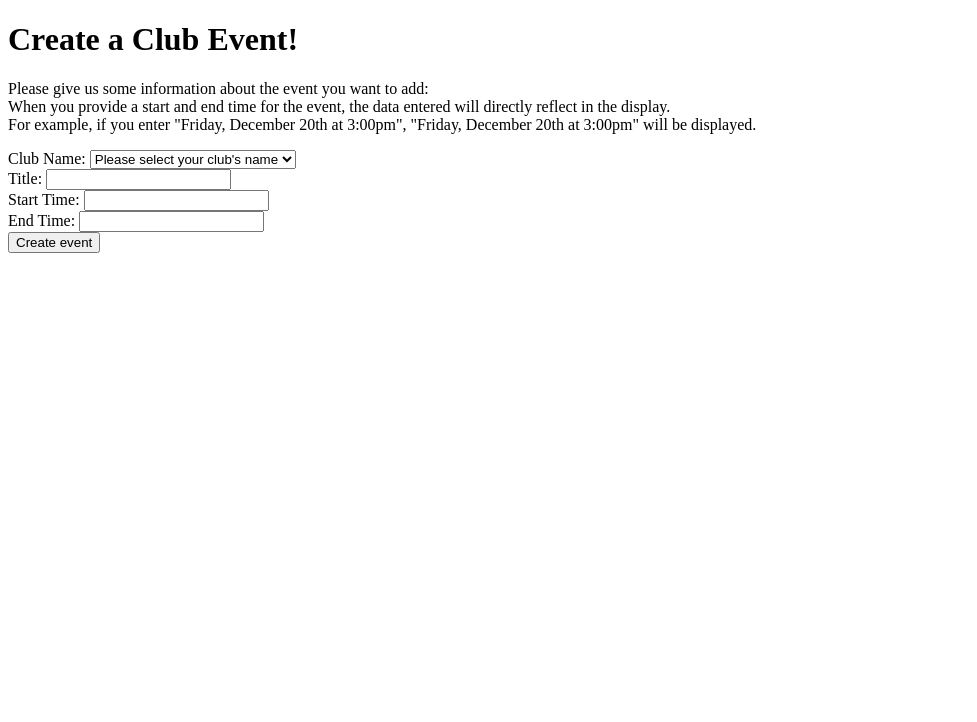
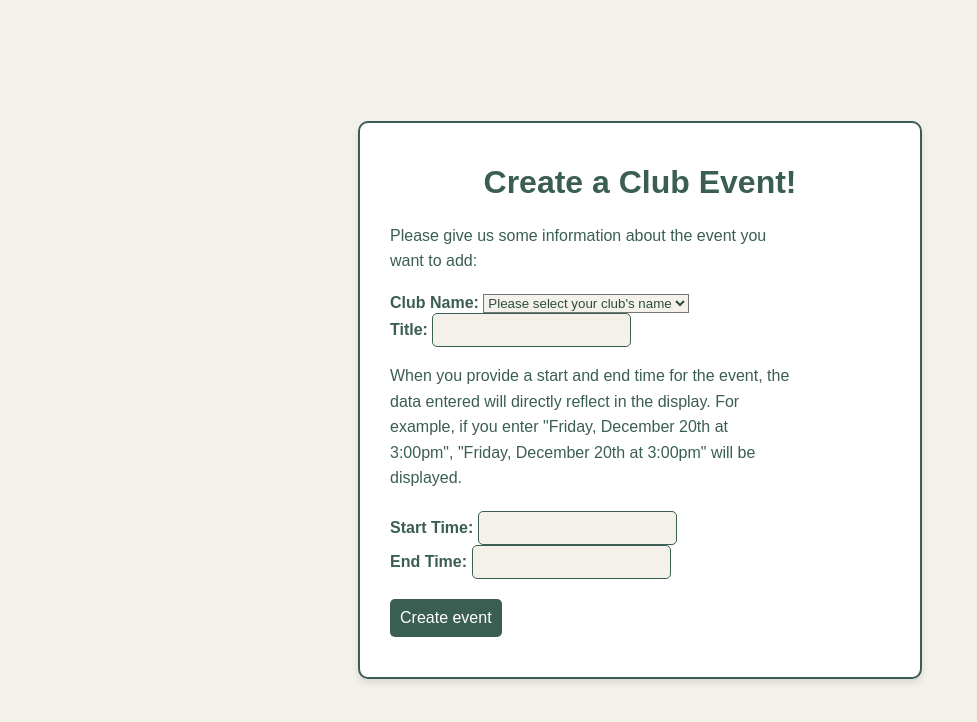
Before and after one commit to KirkGH/virtual-book-club, a website: page app/public/calendar/events.html in a window 1280 px wide. Shown: the whole page, without its empty margins (0-977 px from the left). Drawn offline with Linux system fonts and the light colour scheme; no server answers.

Commit message:
added styling for calendar pages

```diff
--- a/app/public/calendar/events.html
+++ b/app/public/calendar/events.html
@@ -1,19 +1,18 @@
 <!DOCTYPE html>
 <html>
+
 <head>
     <meta charset="utf-8">
     <title>Create a Club Event</title>
     <link rel="stylesheet" type="text/css" href="style.css">
 </head>
+
 <body>
+    <div class="container">
+        <h1>Create a Club Event!</h1>
+        <p>Please give us some information about the event you want to add:<br>
 
-<h1>Create a Club Event!</h1>
-
-<p>Please give us some information about the event you want to add:<br>
-    When you provide a start and end time for the event, the data entered will directly reflect in the display.<br>
-    For example, if you enter "Friday, December 20th at 3:00pm", "Friday, December 20th at 3:00pm" will be displayed.
         </p>
-
         <div class="addform">
             <div>
                 <label for "clubname">Club Name:</label>
@@ -25,6 +24,10 @@
                 <label for="addtitle">Title:</label>
                 <input id="addtitle" type="text" name="title">
             </div>
+            <p>When you provide a start and end time for the event, the data entered will directly reflect in the
+                display. For example, if you enter "Friday, December 20th at 3:00pm", "Friday, December 20th at 3:00pm"
+                will be
+                displayed.</p>
             <div>
                 <label for="addstart">Start Time:</label>
                 <input id="addstart" type="text" name="title">
@@ -36,8 +39,10 @@
             <button id="addsubmit">Create event</button>
         </div>
         <div id="addmessage"></div>
+    </div>
 
     <script src="script.js"></script>
 
 </body>
+
 </html>
--- a/app/public/calendar/style.css
+++ b/app/public/calendar/style.css
@@ -0,0 +1,76 @@
+body {
+    background-color: #f4f1ea;
+    font-family: Arial, sans-serif;
+    color: #3a5e52;
+    margin: 0;
+    padding: 0;
+    display: flex;
+    justify-content: center;
+    align-items: center;
+    height: 100vh;
+    flex-direction: column;
+}
+
+.container {
+    background-color: #ffffff;
+    border: 2px solid #3a5e52;
+    border-radius: 10px;
+    padding: 20px 30px;
+    box-shadow: 0 4px 6px rgba(0, 0, 0, 0.1);
+    width: 90%;
+    max-width: 500px;
+}
+
+h1 {
+    text-align: center;
+    color: #3a5e52;
+}
+
+p {
+    width: 80%;
+    max-width: 600px;
+    margin-bottom: 20px;
+    line-height: 1.6;
+}
+
+label {
+    margin: 10px 0 5px;
+    font-weight: bold;
+}
+
+input {
+    border: 1px solid #3a5e52;
+    border-radius: 5px;
+    padding: 8px;
+    font-size: 14px;
+    background-color: #f4f1ea;
+    color: #3a5e52;
+}
+
+button {
+    margin-top: 20px;
+    background-color: #3a5e52;
+    color: #ffffff;
+    border: none;
+    border-radius: 5px;
+    padding: 10px;
+    font-size: 16px;
+    cursor: pointer;
+    transition: background-color 0.3s ease;
+}
+
+button:hover {
+    background-color: #2c4c42;
+}
+
+select {
+    color: #2c4c42;
+    background-color: #f4f1ea;
+}
+
+#addmessage {
+    margin-top: 20px;
+    font-size: 16px;
+    color: #2c4c42;
+    text-align: center;
+}
```
Also changed, not shown: app/public/calendar/clubOwnerEvents.html (+7 -6 lines), app/public/calendar/deleteEvents.html (+3 -4 lines). Lines whose indentation alone changed are shown as unchanged.
